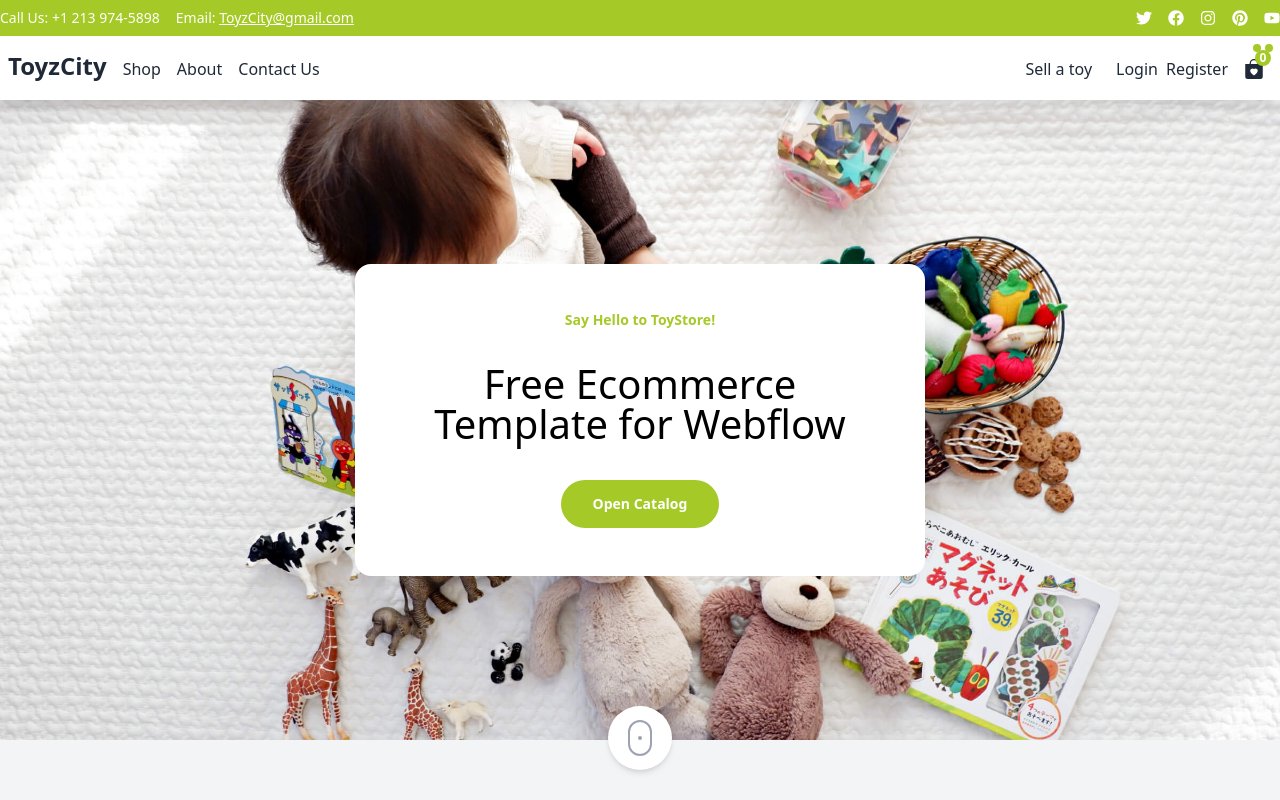
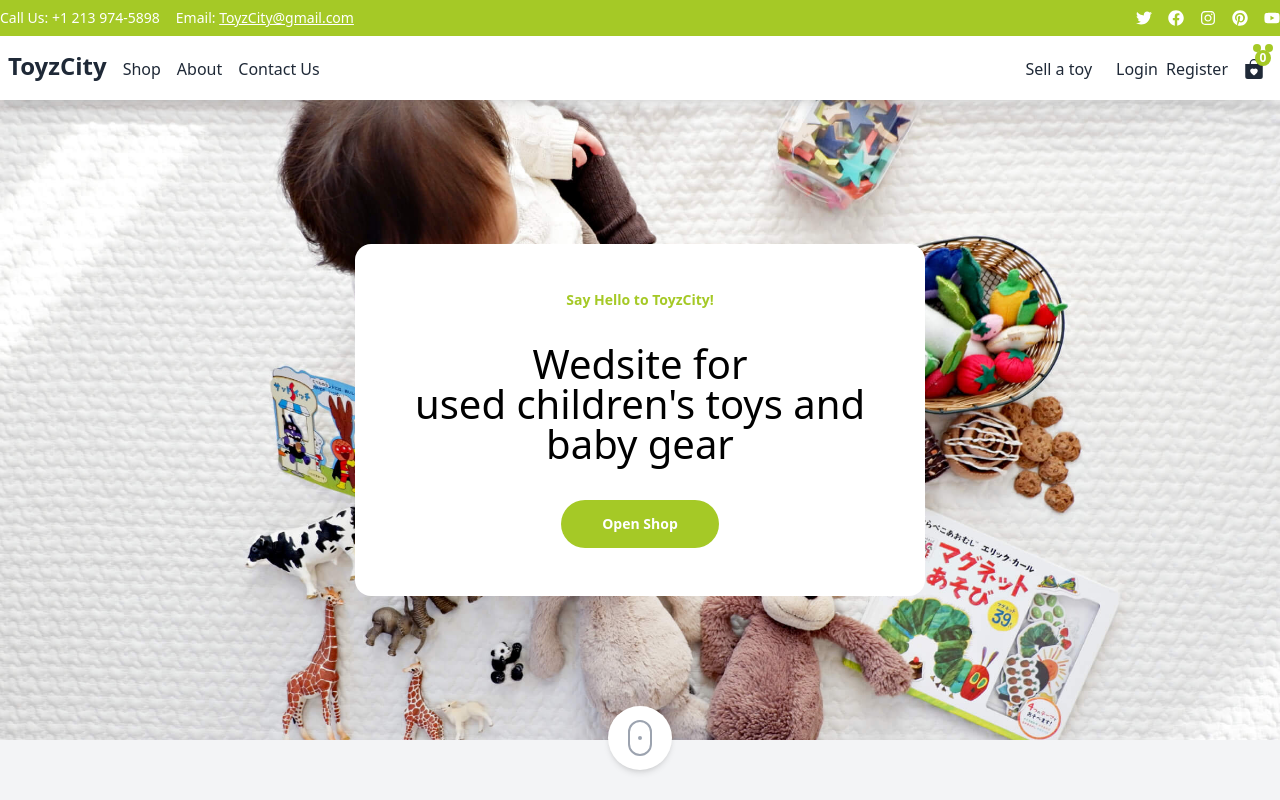
Before and after one commit to ToyTreasures/toy-treasures-frontend, a React (Vite) app: page / in a window 1280 px wide. Shown: the top 800 px of the page. Built offline with nearby package versions, Linux system fonts and the light colour scheme.

Commit message:
style: add primary color and handle words to our website

```diff
--- a/src/Layouts/HomeLayouts/BusinessSection.jsx
+++ b/src/Layouts/HomeLayouts/BusinessSection.jsx
@@ -1,12 +1,14 @@
-import React from "react";
 import businessImage from "../../assets/business-img.jpeg";
+import { Link } from "react-router-dom";
 
 const BusinessSection = () => {
   return (
     <section className="flex flex-col justify-center items-center my-28 w-4/5 mx-auto">
       <div className="flex flex-col justify-center items-center w-full max-w-[1200px] bg-transparent">
         <div className="flex flex-col items-center max-w-[600px] mb-20 px-4 text-center">
-          <h2 className="text-3xl mb-4">Simple & Colorful Ecommerce</h2>
+          <h2 className="text-5xl mb-4 text-[--secondary-color] font-bold">
+            ToyzCity
+          </h2>
         </div>
         <div className="flex flex-col lg:flex-row w-full justify-start">
           <div className="w-full lg:w-1/2 px-4 order-first lg:order-last mb-8 lg:mb-0">
@@ -18,18 +20,26 @@ const BusinessSection = () => {
           </div>
           <div className="flex flex-col justify-center items-center w-full lg:w-1/2 lg:pr-[8.33%]">
             <div className="flex flex-col items-start w-full px-4">
-              <h2 className="text-3xl mb-4 tracking-wider text-black">Available for FREE!</h2>
+              <h2 className="text-3xl mb-4 tracking-wider font-bold text-[--secondary-color]">
+                Available for FREE!
+              </h2>
               <div className="w-[70px] h-[2px] my-6 bg-[--primary-color]"></div>
-              <p className="text-gray-600 mb-6">
-                A successful marketing plan relies heavily on the pulling-power of advertising copy.
-                Writing result-oriented ad copy is difficult, as it must appeal to, entice, and
-                convince consumers to take action. There is no magic formula to write perfect ad
-                copy
+              <p className="text-[--secondary-color] mb-6 font-semibold">
+                ToyzCity is revolutionizing how families handle children's toys
+                by providing a platform for exchanging and selling pre-loved
+                items, giving them a second life. This innovative approach not
+                only reduces waste but also helps parents refresh their
+                children's toy collections affordably. Join our community of
+                environmentally conscious families who value reuse and
+                sustainability.
               </p>
               <div className="w-full flex justify-center lg:justify-start ">
-                <button className="w-full md:w-auto h-12 px-7 justify-center rounded-full bg-[--primary-color] text-white text-sm font-semibold transition-all duration-300 ease-in-out hover:transform hover:scale-105">
+                <Link
+                  to="/register"
+                  className="flex items-center justify-center w-full md:w-auto h-12 px-7 rounded-full bg-[--primary-color] text-white text-sm font-semibold transition-all duration-300 ease-in-out hover:transform hover:scale-105"
+                >
                   GET IT NOW!
-                </button>
+                </Link>
               </div>
             </div>
           </div>
--- a/src/Layouts/HomeLayouts/HeroSection.jsx
+++ b/src/Layouts/HomeLayouts/HeroSection.jsx
@@ -21,20 +21,20 @@ const HeroSection = ({ toysTypeSectionRef }) => {
       aria-label="Hero section"
     >
       <div className="flex flex-col justify-center items-center w-full max-w-[570px] p-6 sm:p-8 md:p-12 rounded-2xl bg-white text-center gap-4">
-        <p className="text-sm text-[#a5c926] font-bold mb-3 sm:mb-5 leading-4">
-          Say Hello to ToyStore!
+        <p className="text-sm text-[--primary-color] font-bold mb-3 sm:mb-5 leading-4">
+          Say Hello to ToyzCity!
         </p>
-        <h1 className="mb-3 sm:mb-5 font-varela-round text-2xl sm:text-3xl md:text-4xl lg:text-[40px] leading-tight sm:leading-[1.2] font-normal text-center text-black">
-          Free Ecommerce
+        <h1 className="mb-3 sm:mb-5 font-varela-round text-[--secondary-color] text-2xl sm:text-3xl md:text-4xl lg:text-[40px] leading-tight sm:leading-[1.2] font-normal text-center text-black">
+          Wedsite for
           <br />
-          Template for Webflow
+          used children's toys and baby gear{" "}
         </h1>
         <Link
           to="/shop"
-          className="flex items-center justify-center bg-[#a5c926] text-white rounded-3xl h-12 p-2 w-full sm:w-8/12 md:w-6/12 lg:w-4/12 text-sm leading-6 font-bold text-center hover:shadow-[0_8px_8px_-4px_rgba(165,201,38,0.5)] hover:scale-105 transition-transform"
+          className="flex items-center justify-center bg-[--primary-color] text-white rounded-3xl h-12 p-2 w-full sm:w-8/12 md:w-6/12 lg:w-4/12 text-sm leading-6 font-bold text-center hover:shadow-[0_8px_8px_-4px_rgba(165,201,38,0.5)] hover:scale-105 transition-transform"
           aria-label="Open Catalog"
         >
-          Open Catalog
+          Open Shop
         </Link>
       </div>
       <div className="absolute -bottom-[30px] left-0 right-0 flex justify-center">
--- a/src/Layouts/HomeLayouts/WoodenToys.jsx
+++ b/src/Layouts/HomeLayouts/WoodenToys.jsx
@@ -9,7 +9,8 @@ const WoodenToys = () => {
       id: 1,
       name: "Happy Flower",
       price: 38.0,
-      thumbnail: "https://cdn.prod.website-files.com/5baddb6a35e113da0e9a4802/5baf529c7a16ad5b5fd9fdf3_33727-9-wooden-toy-transparent-image-min.png",
+      thumbnail:
+        "https://cdn.prod.website-files.com/5baddb6a35e113da0e9a4802/5baf529c7a16ad5b5fd9fdf3_33727-9-wooden-toy-transparent-image-min.png",
       condition: "new",
       isAvailableForSwap: true,
     },
@@ -17,7 +18,8 @@ const WoodenToys = () => {
       id: 2,
       name: "Lift Machine",
       price: 24.0,
-      thumbnail: "https://cdn.prod.website-files.com/5baddb6a35e113da0e9a4802/5baf525bbf02340f30398cb3_33505-6-wooden-toy-clipart-min.png",
+      thumbnail:
+        "https://cdn.prod.website-files.com/5baddb6a35e113da0e9a4802/5baf525bbf02340f30398cb3_33505-6-wooden-toy-clipart-min.png",
       condition: "gentle",
       isAvailableForSwap: false,
     },
@@ -25,7 +27,8 @@ const WoodenToys = () => {
       id: 3,
       name: "Wooden Camera",
       price: 32.0,
-      thumbnail: "https://cdn.prod.website-files.com/5baddb6a35e113da0e9a4802/5baf522457091399591a83fe_33631-9-wooden-toy-photo-min.png",
+      thumbnail:
+        "https://cdn.prod.website-files.com/5baddb6a35e113da0e9a4802/5baf522457091399591a83fe_33631-9-wooden-toy-photo-min.png",
       condition: "used",
       isAvailableForSwap: true,
     },
@@ -33,7 +36,8 @@ const WoodenToys = () => {
       id: 4,
       name: "Little Rabbit",
       price: 16.0,
-      thumbnail: "https://cdn.prod.website-files.com/5baddb6a35e113da0e9a4802/5baf51fc570913c1d31a83f6_33504-4-wooden-toy-transparent-min.png",
+      thumbnail:
+        "https://cdn.prod.website-files.com/5baddb6a35e113da0e9a4802/5baf51fc570913c1d31a83f6_33504-4-wooden-toy-transparent-min.png",
       condition: "new",
       isAvailableForSwap: false,
     },
@@ -46,10 +50,15 @@ const WoodenToys = () => {
           <h3 className="text-[28px] text-black mb-4 sm:mb-0">Wooden Toys</h3>
           <Link
             to="/shop"
-            className="py-2 border-b-2 border-gray-300 transition-colors duration-300 ease-in-out text-gray-900 text-sm font-semibold no-underline hover:border-lime-500 flex items-center gap-1"
+            className="py-2 border-b-2 border-gray-300 transition-colors duration-300 ease-in-out text-gray-900 text-sm font-semibold no-underline hover:border-[--primary-color] flex items-center gap-1"
           >
             See All Toys
-            <svg xmlns="http://www.w3.org/2000/svg" viewBox="0 0 24 24" fill="currentColor" className="size-4">
+            <svg
+              xmlns="http://www.w3.org/2000/svg"
+              viewBox="0 0 24 24"
+              fill="currentColor"
+              className="size-4"
+            >
               <path
                 fillRule="evenodd"
                 d="M12.97 3.97a.75.75 0 0 1 1.06 0l7.5 7.5a.75.75 0 0 1 0 1.06l-7.5 7.5a.75.75 0 1 1-1.06-1.06l6.22-6.22H3a.75.75 0 0 1 0-1.5h16.19l-6.22-6.22a.75.75 0 0 1 0-1.06Z"
@@ -59,11 +68,16 @@ const WoodenToys = () => {
           </Link>
         </div>
         <div className="w-full h-0.5 mt-8 bg-gray-200 relative">
-          <div className="w-[136px] h-full bg-lime-500 absolute top-0 left-0"></div>
+          <div className="w-[136px] h-full bg-[--primary-color] absolute top-0 left-0"></div>
         </div>
         <div className="grid grid-cols-2 sm:grid-cols-2 lg:grid-cols-4 gap-4 sm:gap-6 lg:gap-8 mt-8">
           {items.map((item) => (
-            <ItemCard key={item.id} item={item} buttonText="Add to cart" icon={HiOutlineShoppingCart} />
+            <ItemCard
+              key={item.id}
+              item={item}
+              buttonText="Add to cart"
+              icon={HiOutlineShoppingCart}
+            />
           ))}
         </div>
       </div>
```
